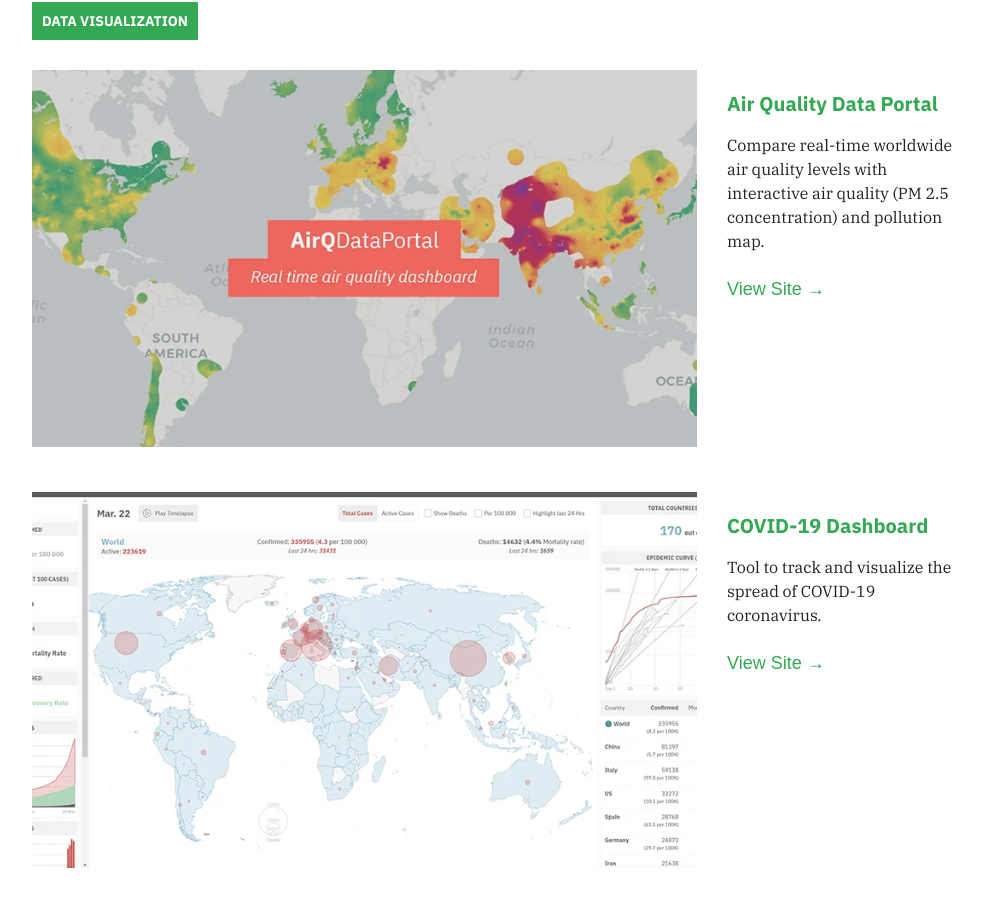
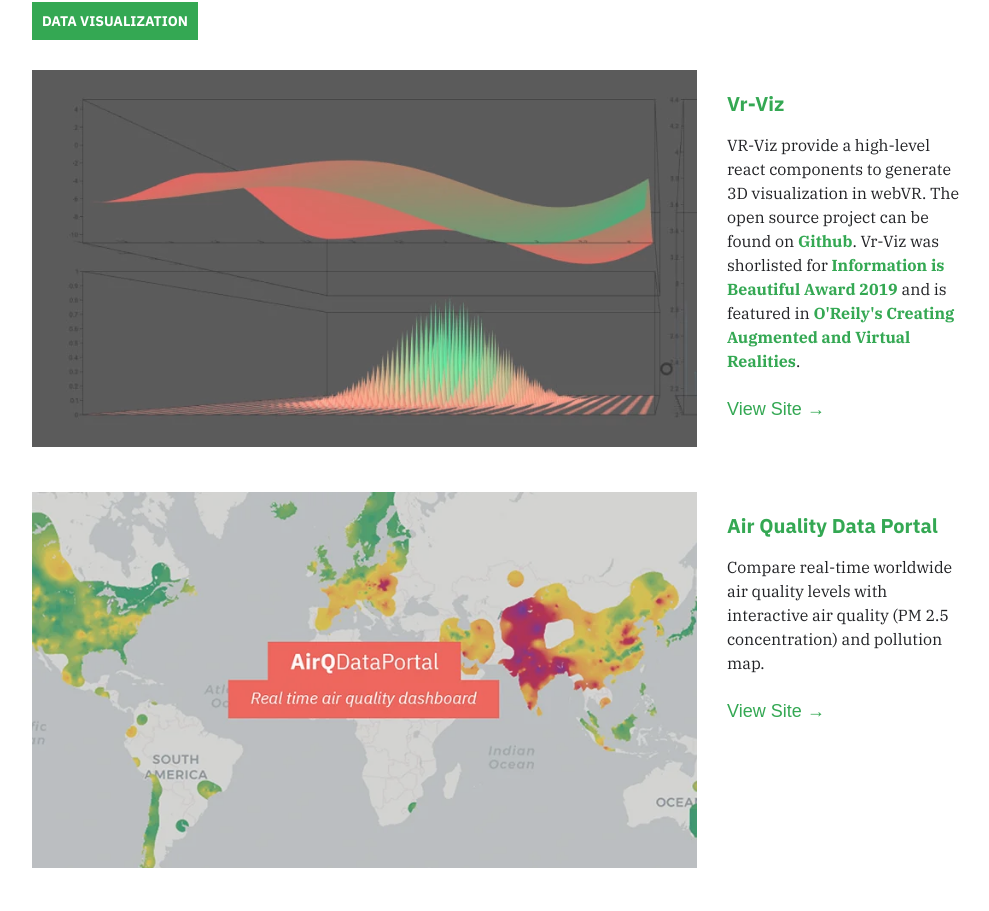
Before and after one commit to mustafasaifee42/personal-website, a React (Create React App) app: page / in a window 1280 px wide. Shown: the part 459-1370 px from the top of the page, without its empty margins (133-1122 px from the left). Built offline with nearby package versions, Linux system fonts and the light colour scheme; a web font is replaced by a local one.

Commit message:
update vr-viz description

```diff
--- a/src/css/mdFile.css
+++ b/src/css/mdFile.css
@@ -1,10 +1,15 @@
-.md > h1{
-  font-family: 'IBM Plex Sans', sans-serif;
-  margin:0 0 20px 0;
+.md > h1 {
+  font-family: "IBM Plex Sans", sans-serif;
+  margin: 0 0 20px 0;
   font-size: 30px;
 }
 
-.md > p{
-  margin:0 0 20px 0;
+.md > p {
+  margin: 0 0 20px 0;
   line-height: 28px;
 }
+
+.projectDetailsMd > p > a {
+  color: var(--green);
+  font-weight: bold;
+}
--- a/src/dataViz.json
+++ b/src/dataViz.json
@@ -1,4 +1,11 @@
 [
+  {
+    "title":"Vr-Viz",
+    "size":"big",
+    "img":"./img/dataViz/img5",
+    "description":"VR-Viz provide a high-level react components to generate 3D visualization in webVR. The open source project can be found on [Github](https://github.com/mustafasaifee42/VR-Viz). Vr-Viz was shorlisted for [Information is Beautiful Award 2019](https://www.informationisbeautifulawards.com/showcase/3884-vr-viz-visualization-system-for-virtual-reality) and is featured in [O'Reily's Creating Augmented and Virtual Realities](http://shop.oreilly.com/product/0636920206767.do).",
+    "link":"https://vr-viz.mustafasaifee.com/"
+  },
   {
     "title":"Air Quality Data Portal",
     "size":"big",
@@ -12,13 +19,6 @@
     "img":"./img/dataViz/img6",
     "description":"Tool to track and visualize the spread of COVID-19 coronavirus.",
     "link":"https://covid19.mustafasaifee.com"
-  },
-  {
-    "title":"Vr-Viz",
-    "size":"big",
-    "img":"./img/dataViz/img5",
-    "description":"VR-Viz provide a high-level react components to generate 3D visualization in webVR. Vr-Viz was shorlisted for [Information is Beautiful Award 2019](https://www.informationisbeautifulawards.com/showcase/3884-vr-viz-visualization-system-for-virtual-reality) and is featured in [O'Reily's Creating Augmented and Virtual Realities](http://shop.oreilly.com/product/0636920206767.do).",
-    "link":"https://github.com/mustafasaifee42/VR-Viz"
   },
   {
     "title":"Every Breath we Take!",
```
